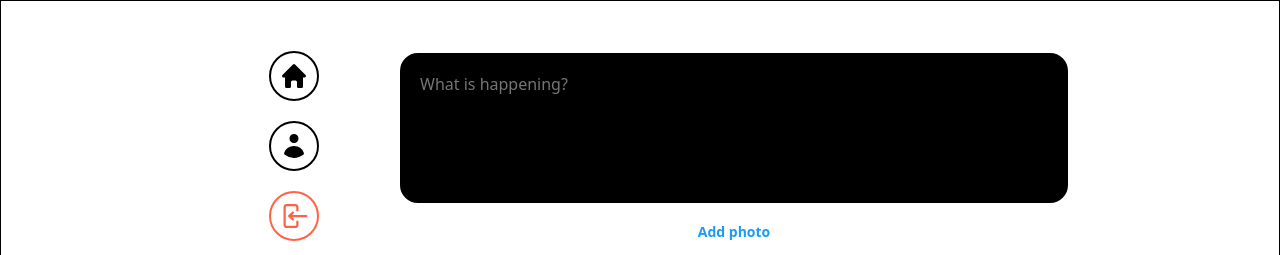
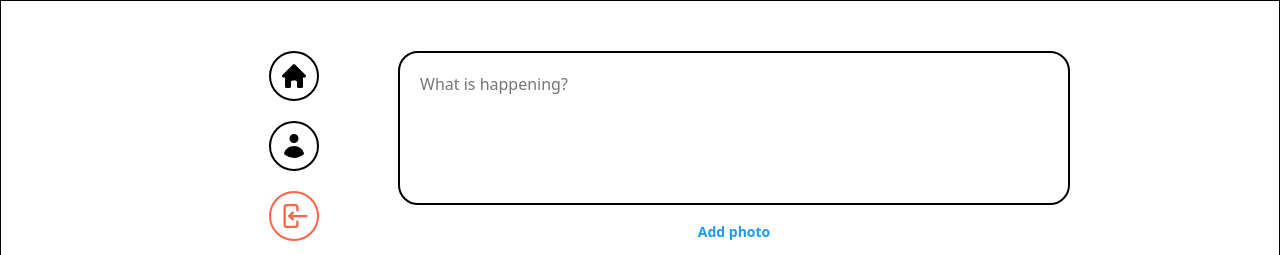
Before and after one commit to plou102/Firebase-practice, a React (Vite) app: page / in a window 1280 px wide. Shown: the top 255 px of the page. Built offline with nearby package versions, Linux system fonts and the light colour scheme; no server answers; the database is empty; sample sign-in values are in the browser's storage.

Commit message:
Style: fix color PostTweetForm && Tweet

```diff
--- a/src/components/PostTweetForm.tsx
+++ b/src/components/PostTweetForm.tsx
@@ -87,12 +87,12 @@ const Form = styled.form`
 `;
 
 const TextArea = styled.textarea`
-  border: 2px solid white;
+  border: ${(props) => props.theme.menuBorder};
   padding: 20px;
   border-radius: 20px;
   font-size: 16px;
-  color: white;
-  background-color: black;
+  color: ${(props) => props.theme.textColor};
+  background-color: ${(props) => props.theme.bgColor};
   width: 100%;
   resize: none;
   font-family: system-ui, -apple-system, BlinkMacSystemFont, "Segoe UI", Roboto,
--- a/src/components/Tweet.tsx
+++ b/src/components/Tweet.tsx
@@ -69,7 +69,7 @@ const Wrapper = styled.div`
   display: grid;
   grid-template-columns: 3fr 1fr;
   padding: 20px;
-  border: 1px solid rgba(255, 255, 255, 0.5);
+  border: ${(props) => props.theme.border};
   border-radius: 15px;
 `;
 
```
